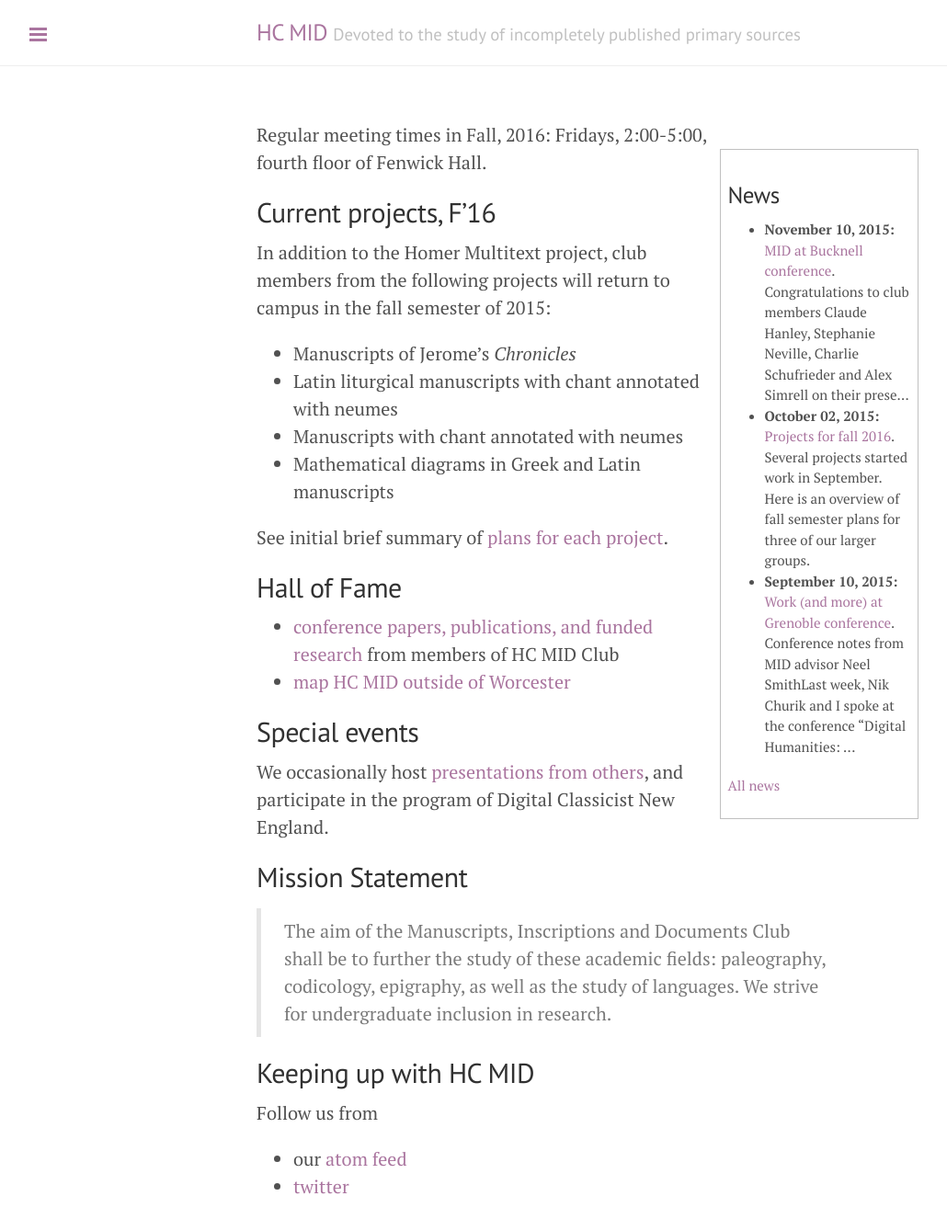
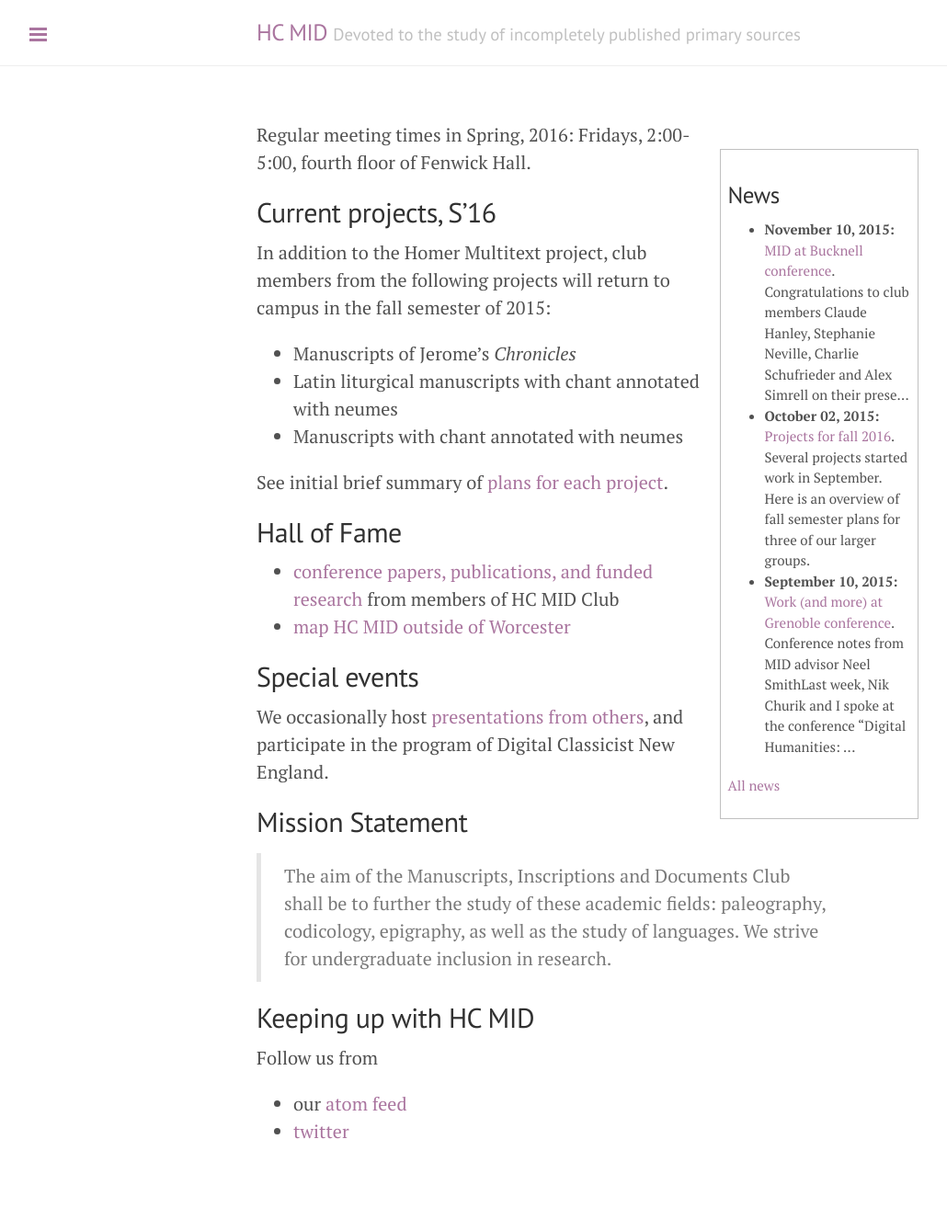
Before and after one commit to HCMID/HCMID.github.io, a Jekyll site: the page built from index.md, in a window 1280 px wide. Shown: the whole page at 92% size, without its empty margins (1-1031 px from the left). Built offline with Jekyll 4.4.1, drawn with Linux system fonts in a browser that asks for light colours; after the commit the page ends 1266 px from its top, so only the background shows below that.

```diff
--- a/index.md
+++ b/index.md
@@ -4,9 +4,9 @@
 ---
 
 
-Regular meeting times in Fall, 2016:  Fridays, 2:00-5:00, fourth floor of Fenwick Hall.
+Regular meeting times in Spring, 2016:  Fridays, 2:00-5:00, fourth floor of Fenwick Hall.
 
-## Current projects, F'16 ##
+## Current projects, S'16 ##
 
 
 
@@ -15,7 +15,6 @@
 - Manuscripts of Jerome's *Chronicles*
 - Latin liturgical manuscripts with chant annotated with neumes
 - Manuscripts with chant annotated with neumes
-- Mathematical diagrams in Greek and Latin manuscripts
 
 See initial brief summary of [plans for each project](projects).
 
```
